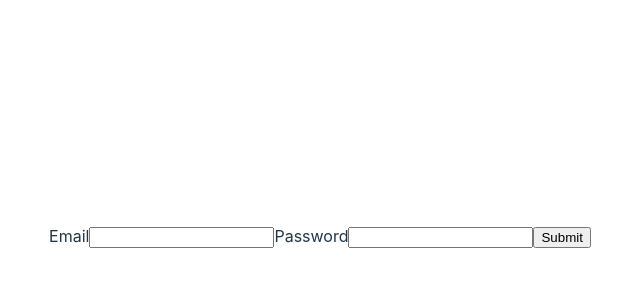
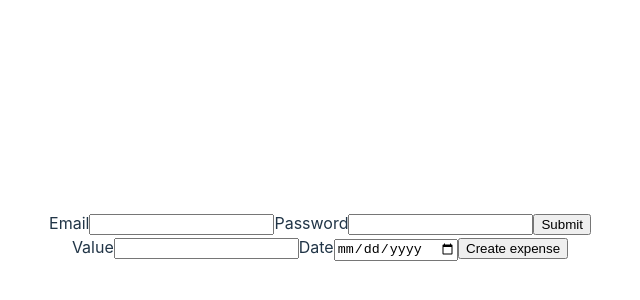
Before and after one commit to billkondo/costs-control, a React (Vite) app: page / in a window 1280 px wide. Shown: the part 164-464 px from the top of the page, without its empty margins (320-960 px from the left). Built offline with nearby package versions, Linux system fonts and the light colour scheme; no server answers.

Commit message:
Add user expense

```diff
--- a/src/App.jsx
+++ b/src/App.jsx
@@ -1,8 +1,10 @@
 import { useEffect, useState } from 'react';
 import './App.css';
+import ExpenseForm from './components/ExpenseForm';
 import UserLoginForm from './components/UserLoginForm';
 import { init } from './firebase';
 import AuthenticationProvider from './providers/AuthenticationProvider';
+import ExpensesProvider from './providers/ExpensesProvider';
 
 function App() {
   const [initialized, setInitialized] = useState(false);
@@ -21,6 +23,10 @@ function App() {
     <AuthenticationProvider>
       <div>
         <UserLoginForm />
+
+        <ExpensesProvider>
+          <ExpenseForm />
+        </ExpensesProvider>
       </div>
     </AuthenticationProvider>
   );
--- /dev/null
+++ b/src/components/ExpenseForm.jsx
@@ -0,0 +1,49 @@
+/**
+ * @typedef {object} FormTarget
+ * @property {HTMLInputElement} value
+ * @property {HTMLInputElement} date
+ */
+
+import { useContext, useRef } from 'react';
+import { ExpensesContext } from '../providers/ExpensesProvider';
+
+const ExpenseForm = () => {
+  /** @type {import('react').Ref<HTMLFormElement>} */
+  const formRef = useRef(null);
+  const { addExpense } = useContext(ExpensesContext);
+
+  /**
+   * @param {import("react").SyntheticEvent} event
+   */
+  const onSubmit = async (event) => {
+    event.preventDefault();
+
+    /** @type {EventTarget & FormTarget} */
+    const target = event.target;
+
+    const value = target.value.valueAsNumber;
+    const date = target.date.valueAsDate;
+
+    /** @type {import("../types/expenses").Expense} */
+    const expense = {
+      value,
+      date,
+    };
+
+    await addExpense(expense);
+
+    formRef.current.reset();
+  };
+
+  return (
+    <form onSubmit={onSubmit} noValidate ref={formRef}>
+      <label htmlFor="expense-value">Value</label>
+      <input name="value" id="expense-value" type="number"></input>
+      <label htmlFor="expense-date">Date</label>
+      <input name="date" id="expense-date" type="date"></input>
+      <input type="submit" value="Create expense" />
+    </form>
+  );
+};
+
+export default ExpenseForm;
--- a/src/firebase/auth.js
+++ b/src/firebase/auth.js
@@ -2,7 +2,7 @@ import { onAuthStateChanged, signInWithEmailAndPassword } from 'firebase/auth';
 import { auth } from '.';
 
 /**
- * @param {() => void} onLogin
+ * @param {(user: import('firebase/auth').User) => void} onLogin
  * @param {() => void} onLogout
  * @returns {import('firebase/auth').Unsubscribe}
  */
@@ -11,7 +11,7 @@ export const subscribeToAuthStateChange = (onLogin, onLogout) => {
     if (!user) {
       onLogout();
     } else {
-      onLogin();
+      onLogin(user);
     }
   });
 
--- /dev/null
+++ b/src/firebase/firestore.js
@@ -0,0 +1,13 @@
+import { collection, addDoc } from 'firebase/firestore';
+import { db } from '.';
+
+const getExpensesCollection = () => {
+  return collection(db, 'expenses');
+};
+
+/**
+ * @param {import('../types/expenses').UserExpense} userExpense
+ */
+export const addUserExpense = async (userExpense) => {
+  await addDoc(getExpensesCollection(), userExpense);
+};
--- a/src/providers/AuthenticationProvider.jsx
+++ b/src/providers/AuthenticationProvider.jsx
@@ -2,28 +2,34 @@ import PropTypes from 'prop-types';
 import { createContext, useEffect, useState } from 'react';
 import * as FirebaseAuth from '../firebase/auth';
 
-/** @type {import('./types').AuthenticationState} */
+/** @typedef {object} AuthenticationState
+ * @property {boolean} authenticated
+ * @property {string} authenticatedUserId
+ * @property {(email: string, passowrd: string) => Promise<void>} loginWithEmailAndPassword
+ */
+
+/** @type {AuthenticationState} */
 const defaultAuthenticationState = {
   authenticated: false,
   loginWithEmailAndPassword: async () => {},
 };
 
-/** @type {import('react').Context<import('./types').AuthenticationState>} */
+/** @type {import('react').Context<AuthenticationState>} */
 export const AuthenticationContext = createContext(defaultAuthenticationState);
 
 /**
- *
  * @param {import('react').PropsWithChildren} props
- * @returns
  */
 const AuthenticationProvider = (props) => {
   const { children } = props;
-  const [authenticated, setAuthenticated] = useState(false);
+
+  /** @type {[string | null, import('react').SetStateAction<string | null>]} */
+  const [authenticatedUserId, setAuthenticatedUserId] = useState(null);
 
   useEffect(() => {
     FirebaseAuth.subscribeToAuthStateChange(
-      () => setAuthenticated(true),
-      () => setAuthenticated(false)
+      (user) => setAuthenticatedUserId(user.uid),
+      () => setAuthenticatedUserId(null)
     );
   }, []);
 
@@ -32,13 +38,18 @@ const AuthenticationProvider = (props) => {
    * @param {string} password
    */
   const loginWithEmailAndPassword = async (email, password) => {
-    await FirebaseAuth.loginWithEmailAndPassword(email, password);
-    setAuthenticated(true);
+    const user = await FirebaseAuth.loginWithEmailAndPassword(email, password);
+
+    setAuthenticatedUserId(user.uid);
   };
 
   return (
     <AuthenticationContext.Provider
-      value={{ authenticated, loginWithEmailAndPassword }}
+      value={{
+        authenticated: !!authenticatedUserId,
+        authenticatedUserId,
+        loginWithEmailAndPassword,
+      }}
     >
       {children}
     </AuthenticationContext.Provider>
--- /dev/null
+++ b/src/providers/ExpensesProvider.jsx
@@ -0,0 +1,48 @@
+import PropTypes from 'prop-types';
+import { createContext, useContext } from 'react';
+import * as FirebaseFirestore from '../firebase/firestore';
+import { AuthenticationContext } from './AuthenticationProvider';
+
+/**
+ * @typedef {object} ExpensesState
+ * @property {(expense: import('../types/expenses').Expense) => Promise<void>} addExpense
+ */
+
+/** @type {ExpensesState} */
+const defaultExpensesState = {};
+
+/** @type {import("react").Context<ExpensesState>} */
+export const ExpensesContext = createContext(defaultExpensesState);
+
+/**
+ * @param {import('react').PropsWithChildren} props
+ */
+const ExpensesProvider = (props) => {
+  const { children } = props;
+  const { authenticatedUserId } = useContext(AuthenticationContext);
+
+  /**
+   * @param {import("../types/expenses").Expense} expense
+   */
+  const addExpense = async (expense) => {
+    /** @type {import('../types/expenses').UserExpense} */
+    const userExpense = {
+      ...expense,
+      userId: authenticatedUserId,
+    };
+
+    await FirebaseFirestore.addUserExpense(userExpense);
+  };
+
+  return (
+    <ExpensesContext.Provider value={{ addExpense }}>
+      {children}
+    </ExpensesContext.Provider>
+  );
+};
+
+ExpensesProvider.propTypes = {
+  children: PropTypes.node,
+};
+
+export default ExpensesProvider;
--- a/src/providers/types.d.ts
+++ /dev/null
@@ -1,4 +0,0 @@
-export type AuthenticationState = {
-  authenticated: boolean;
-  loginWithEmailAndPassword: (email: string, password: string) => Promise<void>;
-};
--- /dev/null
+++ b/src/types/expenses.ts
@@ -0,0 +1,8 @@
+export type Expense = {
+  value: number;
+  date: Date;
+};
+
+export type UserExpense = {
+  userId: string;
+} & Expense;
```
